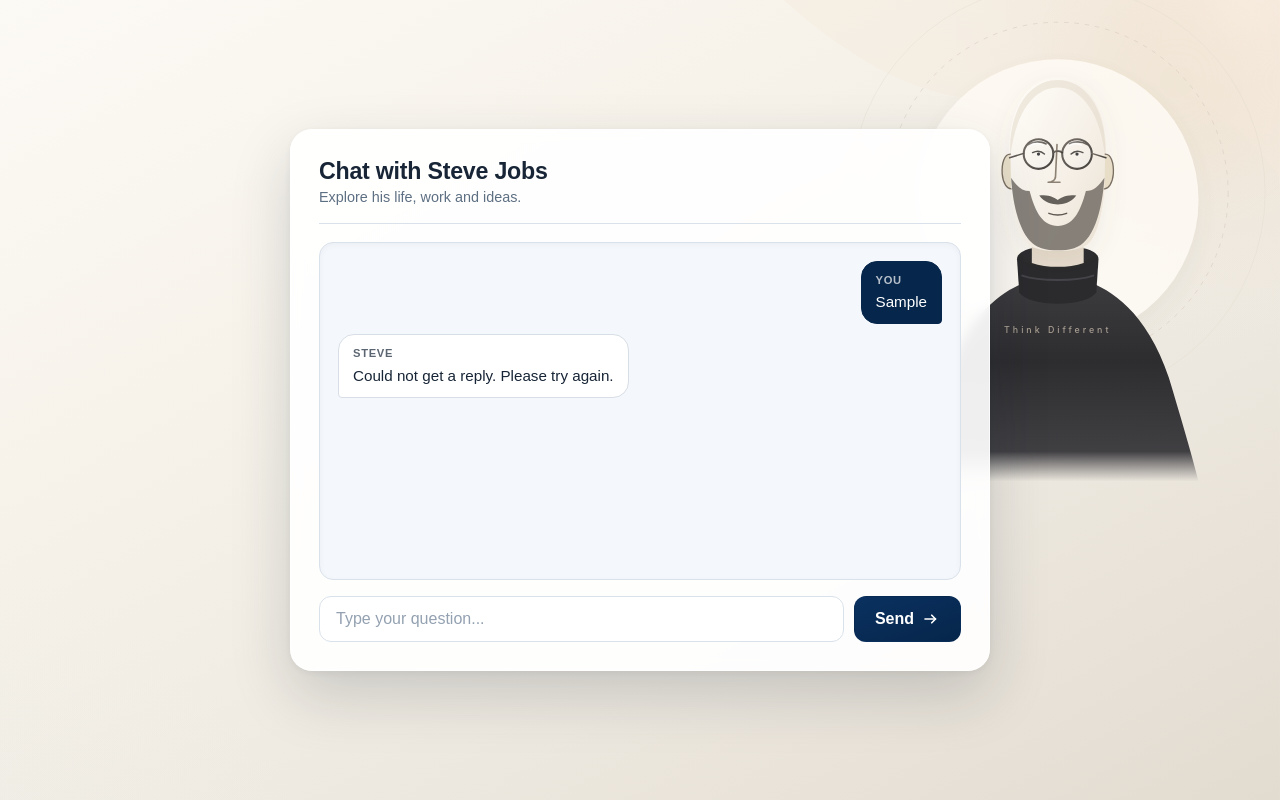
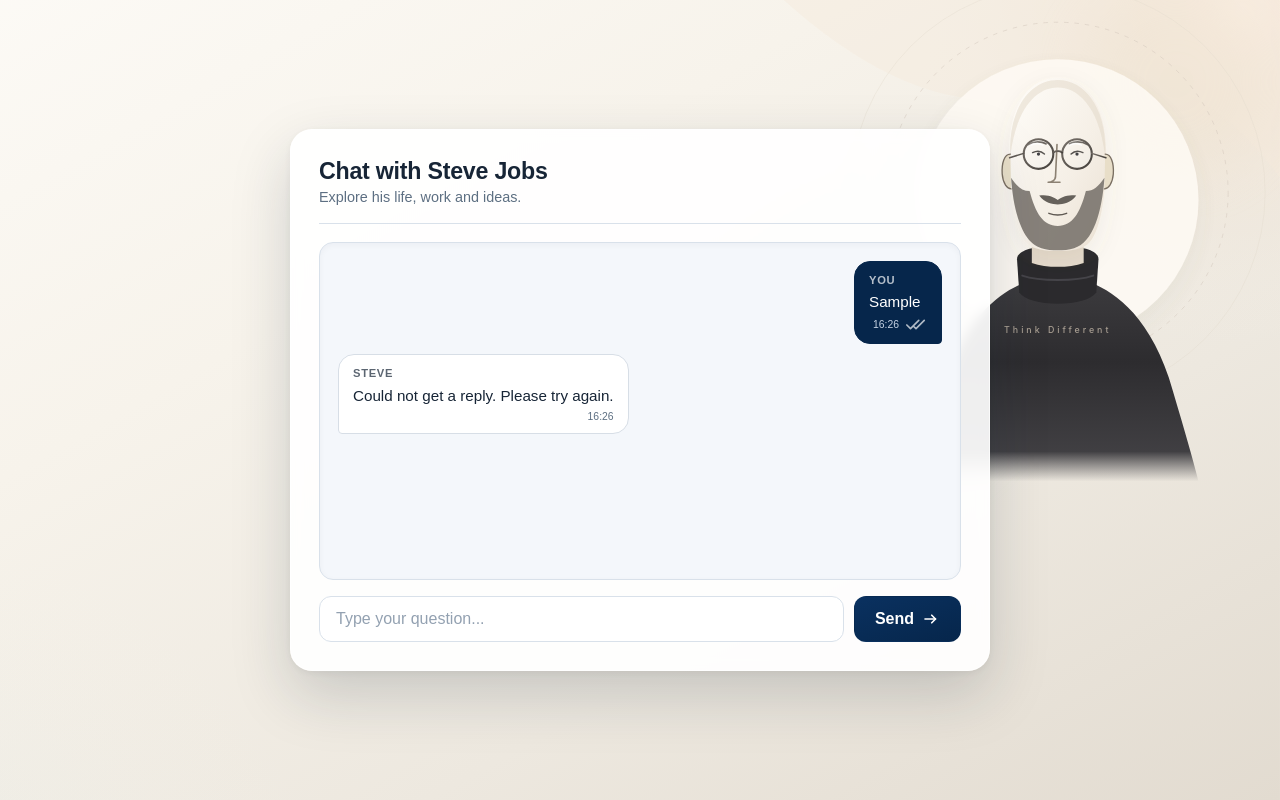
Before and after one commit to Keishin-Roberts/SE-Group17-2026, a React (Vite) app in the folder front/: page / in a window 1280 px wide. Both pictures are taken after typing "Sample" into the empty fields and a click on the button "Send". Built offline with nearby package versions, Linux system fonts and the light colour scheme; no server answers.

Commit message:
message time stamp, and viewed index

```diff
--- a/front/src/ChatBox.jsx
+++ b/front/src/ChatBox.jsx
@@ -13,61 +13,89 @@ function ChatBox() {
         history.scrollTop = history.scrollHeight
     }, [messages])
     async function handleSubmit(event) {
-        // prevents browser refresh when the form is submitted
     event.preventDefault()
 
-        // remove surrounding whitespace and ignore empty messages
     const text = draft.trim()
     if (text === '') return
-        //give message a stable ID for React list key
+
+    // Store the send time once, when this message is created.
     const newMessage = {
         id: crypto.randomUUID(),
         author: 'user',
-            text: text
+        text: text,
+        sentAt: new Date().toISOString(),
+        isRead: false
     }
-        //show tempoprary message while waiting for servers response
+
     const thinkingMessage = {
         id: crypto.randomUUID(),
         author: 'bot',
         text: 'Steve is thinking...'
     }
-        //add user message and the temporary think message
-        setMessages(previous => [...previous, newMessage, thinkingMessage])
-        //clear the draft so input is ready for the next message
+
+    setMessages(previous => [
+        ...previous,
+        newMessage,
+        thinkingMessage
+    ])
     setDraft('')
 
-        //store server response or error message
+    // Keep the existing minimum two-second wait for Steve's reply.
+    const replyDelay = new Promise(resolve => {
+        setTimeout(resolve, 2000)
+    })
+
     let replyText
+
     try {
-            //runthe request and existing 2 second delay in parallel
+        // Start the request immediately, but keep grey ticks briefly visible.
         const [response] = await Promise.all([
             fetch('/api/chat', {
                 method: 'POST',
                 headers: { 'Content-Type': 'application/json' },
                 body: JSON.stringify({ message: text })
             }),
-                new Promise(resolve => setTimeout(resolve, 2000))
+            new Promise(resolve => setTimeout(resolve, 200))
+        ])
 
-            ])
-            // fetch does not throw for http error statuses so handle them here
-            if (!response.ok) throw new Error('Chat request failed')
+        if (!response.ok) {
+            throw new Error('Chat request failed')
+        }
 
         const data = await response.json()
+
+        if (typeof data.reply !== 'string') {
+            throw new Error('Invalid chat response')
+        }
+
+        // Update only the user message belonging to this request.
+        setMessages(previous => previous.map(message =>
+            message.id === newMessage.id
+                ? { ...message, isRead: true }
+                : message
+        ))
+
+        // Show blue ticks before displaying the reply, even on slow requests.
+        await new Promise(resolve => setTimeout(resolve, 200))
+
         replyText = data.reply
     } catch {
         replyText = 'Could not get a reply. Please try again.'
     }
-    // generate steve's message ussing servers reply or error message
+
+    await replyDelay
+
     const replyMessage = {
         id: crypto.randomUUID(),
         author: 'bot',
-        text: replyText
+        text: replyText,
+        sentAt: new Date().toISOString()
     }
-    //replace think message with reply
+
+    // Replace this request's temporary thinking message.
     setMessages(previous => previous.map(message =>
         message.id === thinkingMessage.id ? replyMessage : message
     ))
-
 }
 
     return (
--- a/front/src/MessageList.jsx
+++ b/front/src/MessageList.jsx
@@ -1,4 +1,13 @@
-// display messages supplied by chatbox, whcih manages their state
+// Convert a stored timestamp into local hours and minutes.
+function formatTime(sentAt) {
+    return new Date(sentAt).toLocaleTimeString('en-GB', {
+        hour: '2-digit',
+        minute: '2-digit'
+    })
+}
+
+// Display messages supplied by ChatBox.
+// MessageList does not manage requests, timers, or message state.
 function MessageList(props) {
     return (
         <>
@@ -17,22 +26,45 @@ function MessageList(props) {
                         <span className="bubble-author">
                             {message.author === 'user' ? 'You' : 'Steve'}
                         </span>
+
+                        <span className="bubble-text">
                             {message.text}
+                        </span>
+
+                        {message.sentAt && (
+                            <span className="bubble-meta">
+                                <time dateTime={message.sentAt}>
+                                    {formatTime(message.sentAt)}
+                                </time>
+
+                                {message.author === 'user' && (
+                                    <span
+                                        className={`message-ticks ${
+                                            message.isRead
+                                                ? 'message-ticks-read'
+                                                : ''
+                                        }`}
+                                        role="img"
+                                        aria-label={
+                                            message.isRead ? 'Read' : 'Not read'
+                                        }
+                                    >
+                                        <svg
+                                            viewBox="0 0 24 16"
+                                            aria-hidden="true"
+                                            focusable="false"
+                                        >
+                                            <path d="M2 8l4 4 9-9M10 10l2 2 9-9" />
+                                        </svg>
+                                    </span>
+                                )}
+                            </span>
+                        )}
                     </p>
-
                 </div>
             ))}
-
-
-
-
-
-
-
-
-
-
         </>
     )
 }
+
 export default MessageList
--- a/front/src/index.css
+++ b/front/src/index.css
@@ -304,3 +304,52 @@ body {
     transition: none;
   }
 }
+/* Reserve enough space for the timestamp and ticks. */
+.bubble {
+  box-sizing: border-box;
+  min-width: 5.5rem;
+  white-space: normal;
+}
+
+/* Preserve line breaks within the actual message text. */
+.bubble-text {
+  display: block;
+  white-space: pre-wrap;
+}
+
+/* Separate metadata row prevents overlap with message text. */
+.bubble-meta {
+  display: flex;
+  align-items: center;
+  justify-content: flex-end;
+  gap: 6px;
+  margin-top: 4px;
+  color: var(--muted);
+  font-size: 0.65rem;
+  line-height: 1.2;
+  white-space: nowrap;
+}
+
+.bubble-user .bubble-meta {
+  color: #c5d2e2;
+}
+
+.message-ticks {
+  display: inline-flex;
+  flex-shrink: 0;
+  color: #b0bac6;
+}
+
+.message-ticks-read {
+  color: #67c7ff;
+}
+
+.message-ticks svg {
+  width: 22px;
+  height: 16px;
+  fill: none;
+  stroke: currentColor;
+  stroke-width: 1.8;
+  stroke-linecap: round;
+  stroke-linejoin: round;
+}
```
Lines whose indentation alone changed are shown as unchanged.
